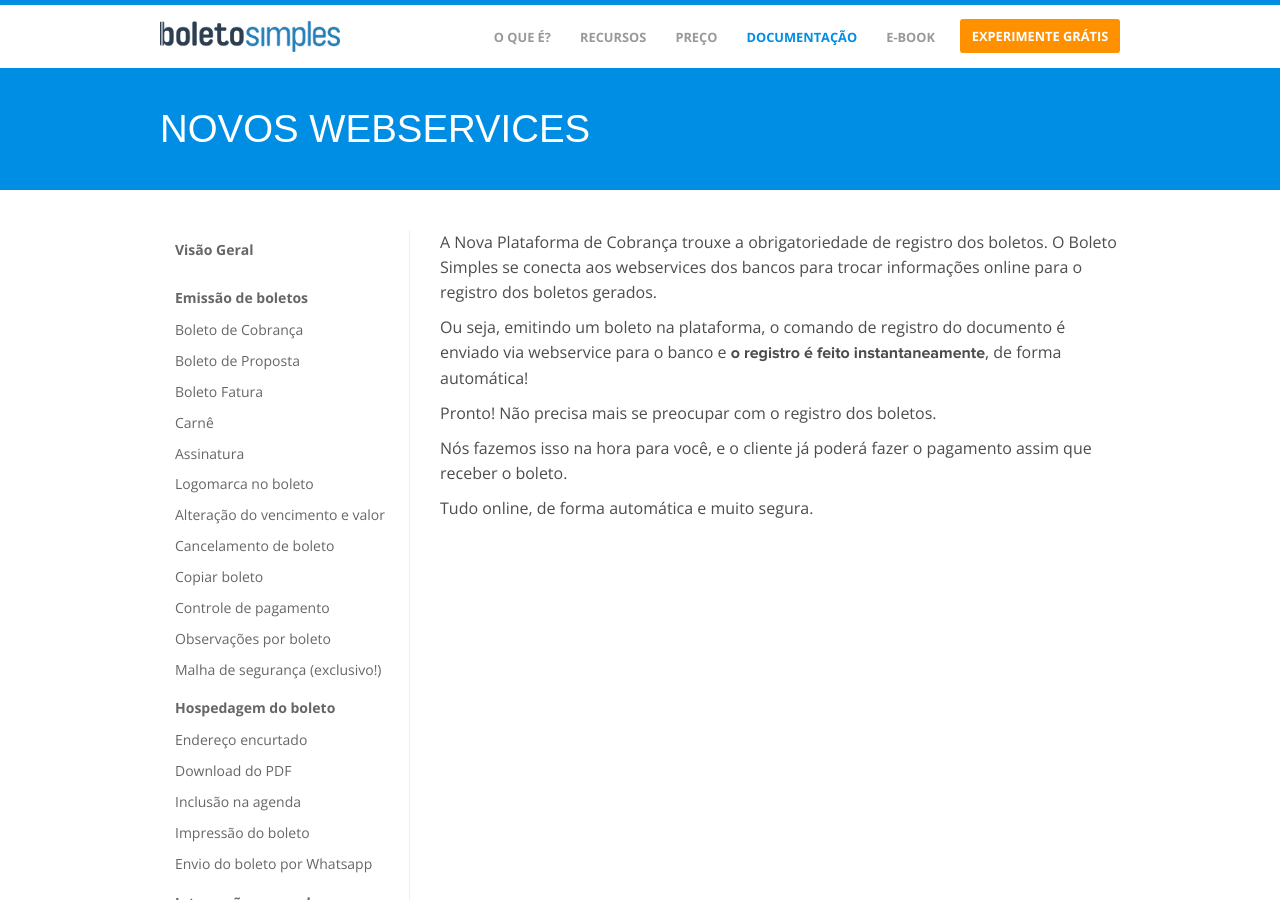
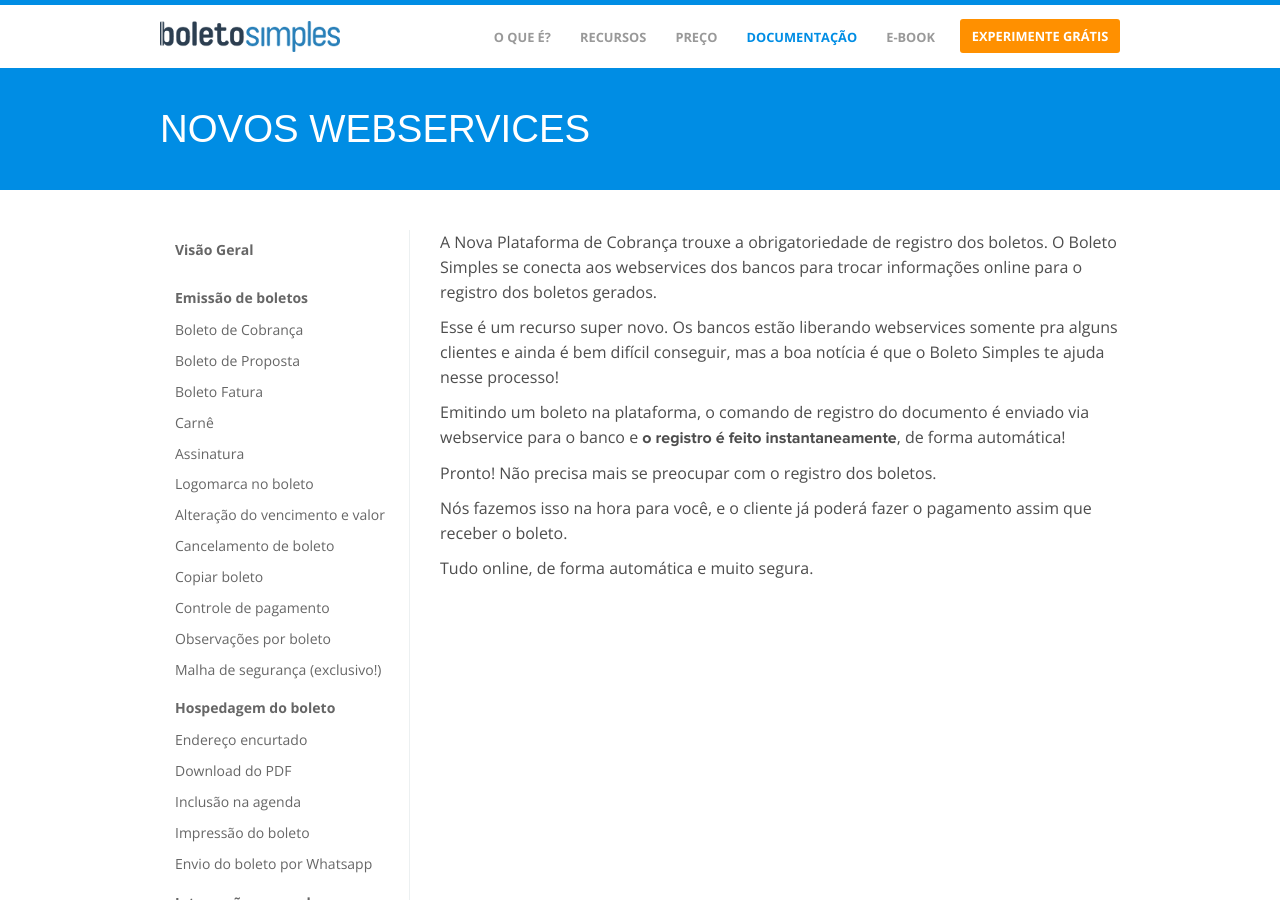
Before and after one commit to BoletoSimples/boletosimples-features, a Jekyll site: the page built from integracao-com-os-bancos/novos-webservices.markdown, in a window 1280 px wide and 900 px high. Built offline with Jekyll 4.4.1, drawn with Linux system fonts in a browser that asks for light colours.

Commit message:
Updated Novos Webservices

```diff
--- a/integracao-com-os-bancos/novos-webservices.markdown
+++ b/integracao-com-os-bancos/novos-webservices.markdown
@@ -6,11 +6,12 @@
 
 A Nova Plataforma de Cobrança trouxe a obrigatoriedade de registro dos boletos. O Boleto Simples se conecta aos webservices dos bancos para trocar informações online para o registro dos boletos gerados.
 
-Ou seja, emitindo um boleto na plataforma, o comando de registro do documento é enviado via webservice para o banco e **o registro é feito instantaneamente**, de forma automática!
+Esse é um recurso super novo. Os bancos estão liberando webservices somente pra alguns clientes e ainda é bem difícil conseguir, mas a boa notícia é que o Boleto Simples te ajuda nesse processo!
+
+Emitindo um boleto na plataforma, o comando de registro do documento é enviado via webservice para o banco e **o registro é feito instantaneamente**, de forma automática!
 
 Pronto! Não precisa mais se preocupar com o registro dos boletos.
 
 Nós fazemos isso na hora para você, e o cliente já poderá fazer o pagamento assim que receber o boleto.
 
-
 Tudo online, de forma automática e muito segura.
```
